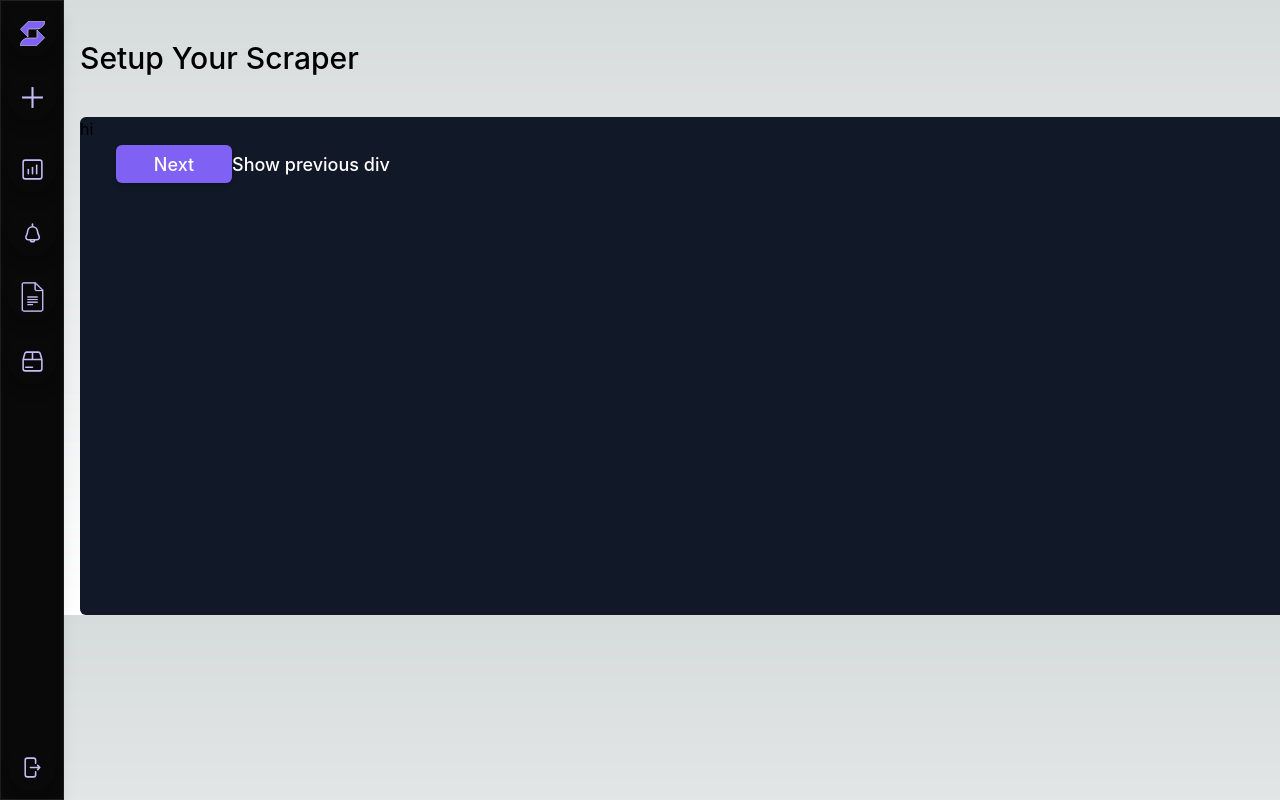
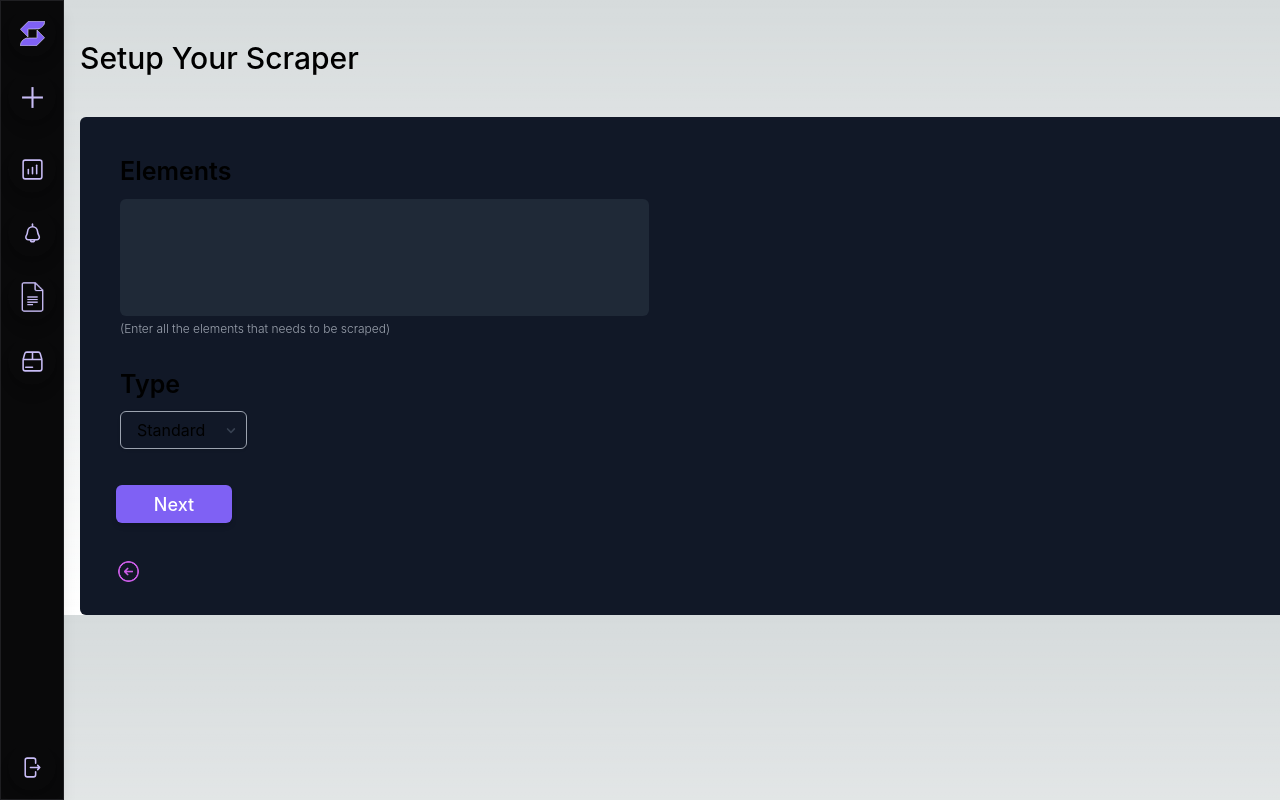
Before and after one commit to sup-Udh/Scraper-io, a Next.js app: page /user/newscraper in a window 1280 px wide. Both pictures are taken after a click on the button "Next". Shown: the top 800 px of the page. Built offline with nearby package versions, Linux system fonts and the light colour scheme.

Commit message:
newscraper

```diff
--- a/components/step2Scraper.tsx
+++ b/components/step2Scraper.tsx
@@ -2,6 +2,49 @@
 
 export default function Step2Scraper(){
     return(
-        <h1>hi</h1>
+        <div id="Mainbody" className="pl-[2.5rem]">
+            <span>
+
+
+            </span>
+
+            <div className='pt-[2.25rem]  ' >
+            <h1 className='text-[25px] font-semibold'>
+
+                Elements
+                </h1>
+            </div>
+            <br />
+            {/* Input for elements */}
+            <div className='mt-[-1rem]'>
+
+                    <input type='text' className=' w-[529px] h-[117px] rounded-md bg-[#1F2937] text-white'  />
+
+                    <p className='  mt-[0.25rem] font-light text-gray-400 text-[12px]  '>(Enter all the elements that needs to be scraped)</p>
+            </div>
+
+            <br />
+
+            {/* type */}
+            <div className='mt-[0.25rem]'>
+            <h1 className='text-[25px] font-semibold'>Type</h1>
+            </div>
+            < br />
+            {/* crete a drop down with 1 options which says "normal "" */}
+            <div className='mt-[-1rem] mb-[2.25rem]'>
+            <div className="relative inline-block w-529">
+  <select className="block appearance-none w-full bg-[#111827] border border-gray-400 hover:border-gray-500 px-4 py-2 pr-8 rounded-md shadow leading-tight focus:outline-none focus:shadow-outline">
+    <option>Standard</option>
+    <option>Advanced</option>
+    <option>Expert</option>
+  </select>
+  <div className="pointer-events-none absolute inset-y-0 right-0 flex items-center px-2 text-gray-700">
+    <svg className="fill-current h-4 w-4" xmlns="http://www.w3.org/2000/svg" viewBox="0 0 20 20"><path d="M14.95 7.95a1 1 0 0 0-1.41 0L10 11.59l-3.54-3.54a1 1 0 1 0-1.41 1.41l4.24 4.24a1 1 0 0 0 1.41 0l4.24-4.24a1 1 0 0 0 0-1.41z"/></svg>
+  </div>
+</div>
+
+
+            </div>
+        </div>
     )
 }
--- a/pages/user/newscraper.tsx
+++ b/pages/user/newscraper.tsx
@@ -2,6 +2,8 @@ import React, { useState } from 'react';
 import axios from 'axios';
 import  Sidebar  from "@/components/SideBar"
 import Step2Scraper from '@/components/step2Scraper';
+import Image from "next/image"
+const arrow = require('@/public/lol.png')
 
 export default function newscraper(){
     const [currentDiv, setCurrentDiv] = useState(0);
@@ -86,9 +88,16 @@ export default function newscraper(){
                     {/* 3rd div */}
                     <span className='text-white font-medium text-[18px]'>
                         <div className='pl-[2.25rem] mt-[0.25rem]'>
+
                         <button onClick={showNextDiv} className='bg-[#7F61F4] h-[38px] w-[116px] rounded-md shadow-md hover:bg-[#7F61F4]/90'>Next</button>
-                        <button onClick={showPrevDiv} hidden={currentDiv === 0}>
-        Show previous div
+                        <br />
+                        <button className='mt-[2.25rem]' onClick={showPrevDiv} hidden={currentDiv === 0}>
+                    <Image
+                src={arrow}
+                alt="arrow"
+                width={25}
+                height={25}
+             />
       </button>
 
                         </div>
```
Also changed, not shown: public/back.png (added), public/lol.png (added).
